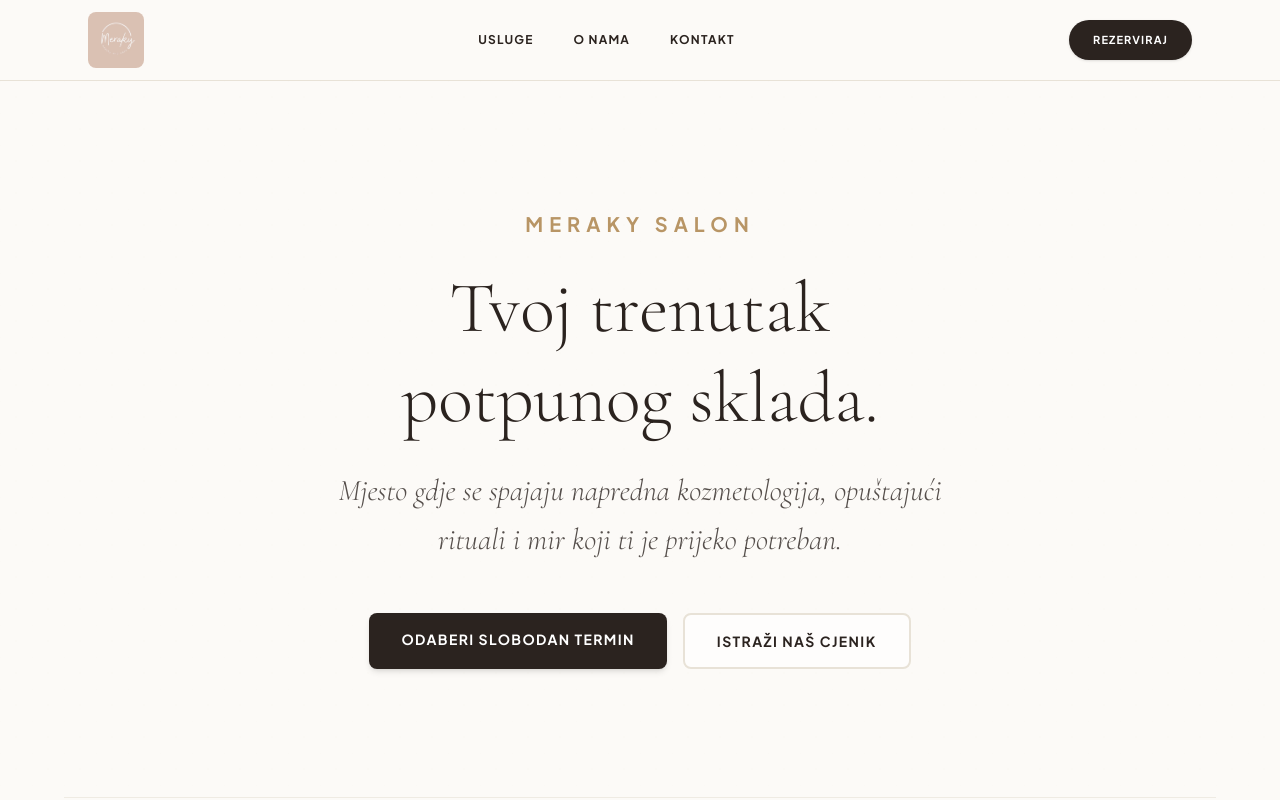
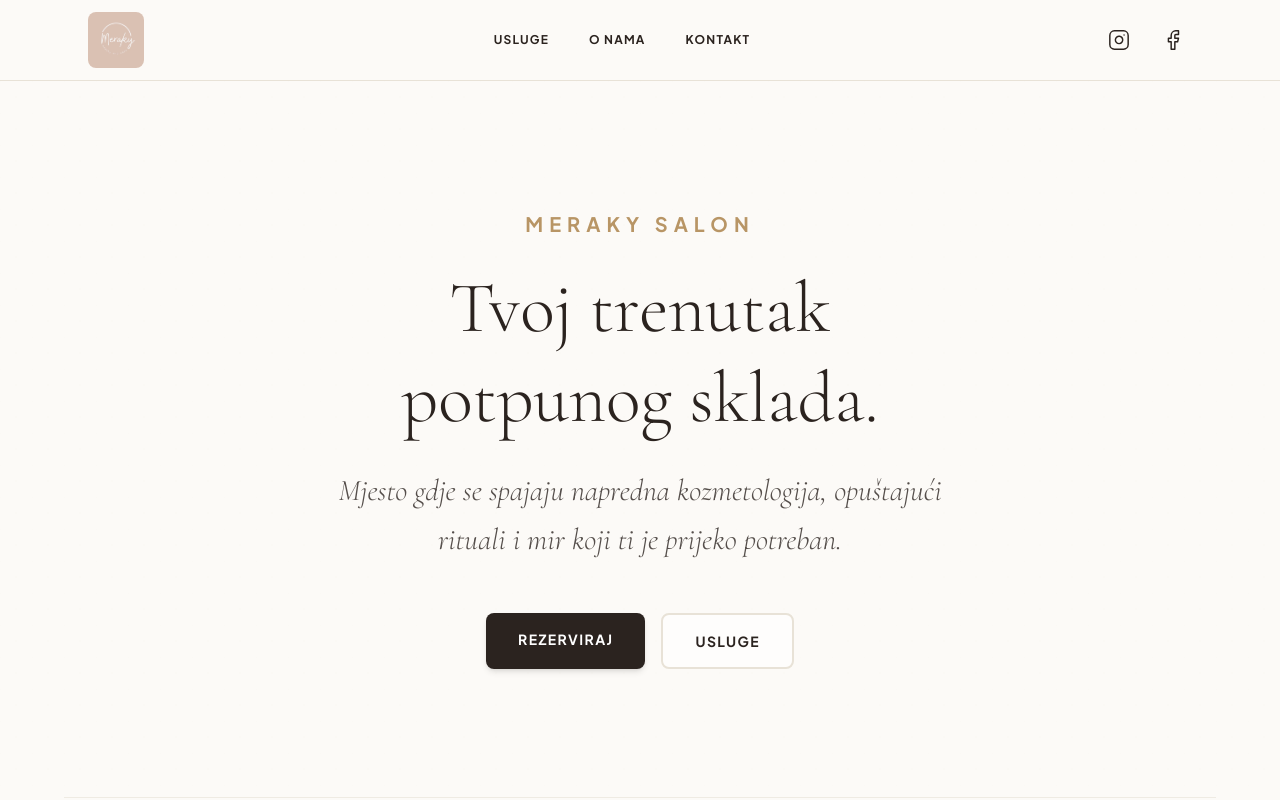
Before and after one commit to romansimunovic/meraky-web, a React (Vite) app: page / in a window 1280 px wide. Shown: the top 800 px of the page. Built offline with nearby package versions, Linux system fonts and the light colour scheme.

Commit message:
Dodavanje FB i IG u desni kut i dorada koda

```diff
--- a/src/App.jsx
+++ b/src/App.jsx
@@ -43,16 +43,13 @@ function ServiceIcon({ type }) {
 export default function App() {
   const [activeTab, setActiveTab] = useState(0);
   const [mobileMenuOpen, setMobileMenuOpen] = useState(false);
-// Stanja za praćenje prenesene usluge u kalendar
   const [preselectedCategory, setPreselectedCategory] = useState("");
   const [preselectedItem, setPreselectedItem] = useState("");
 
-  // Funkcija koja se okida kada klijent klikne "Rezerviraj →" u cjeniku
   const handleQuickBook = (categoryName, itemName) => {
     setPreselectedCategory(categoryName);
     setPreselectedItem(itemName);
 
-    // Glatko skrolanje do booking sustava
     const bookingSection = document.getElementById('rezervacija');
     if (bookingSection) {
       bookingSection.scrollIntoView({ behavior: 'smooth' });
@@ -82,13 +79,37 @@ export default function App() {
             <a href="#kontakt" className="hover:text-brand-gold transition-colors text-brand-espresso">Kontakt</a>
           </nav>
 
+          {/* SOCIJALNE IKONE (UMJESTO GUMBA REZERVIRAJ) */}
           <div className="flex items-center gap-4">
+            <div className="flex items-center gap-3 sm:gap-4 mr-2 md:mr-0">
+              {/* INSTAGRAM LINK */}
               <a
-              href="#rezervacija"
-              className="bg-brand-espresso hover:bg-brand-gold text-white text-[11px] uppercase tracking-widest font-bold py-3 px-6 rounded-full transition-all duration-300 shadow-sm active:scale-95"
+                href="https://www.instagram.com/merakycare/"
+                target="_blank"
+                rel="noopener noreferrer"
+                className="text-brand-espresso hover:text-brand-gold transition-colors p-2"
+                aria-label="Instagram profil"
               >
-              Rezerviraj
+                <svg className="w-5 h-5 sm:w-[22px] sm:h-[22px]" fill="none" viewBox="0 0 24 24" stroke="currentColor" strokeWidth="1.6" strokeLinecap="round" strokeLinejoin="round">
+                  <rect x="2" y="2" width="20" height="20" rx="5" ry="5"></rect>
+                  <path d="M16 11.37A4 4 0 1 1 12.63 8 4 4 0 0 1 16 11.37z"></path>
+                  <line x1="17.5" y1="6.5" x2="17.51" y2="6.5"></line>
+                </svg>
               </a>
+
+              {/* FACEBOOK LINK */}
+              <a
+                href="https://www.facebook.com/p/Meraky-Beauty-and-Care-100094700135644/"
+                target="_blank"
+                rel="noopener noreferrer"
+                className="text-brand-espresso hover:text-brand-gold transition-colors p-2"
+                aria-label="Facebook stranica"
+              >
+                <svg className="w-5 h-5 sm:w-[22px] sm:h-[22px]" fill="none" viewBox="0 0 24 24" stroke="currentColor" strokeWidth="1.6" strokeLinecap="round" strokeLinejoin="round">
+                  <path d="M18 2h-3a5 5 0 0 0-5 5v3H7v4h3v8h4v-8h3l1-4h-4V7a1 1 0 0 1 1-1h3z"></path>
+                </svg>
+              </a>
+            </div>
 
             {/* HAMBURGER GUMB ZA MOBITELE */}
             <button
@@ -151,13 +172,13 @@ export default function App() {
               href="#rezervacija"
               className="bg-brand-espresso hover:bg-brand-gold text-white text-sm font-bold uppercase tracking-widest py-4 px-8 rounded-lg transition-all duration-300 shadow-md text-center"
             >
-              Odaberi slobodan termin
+              REZERVIRAJ
             </a>
             <a
               href="#tretmani"
               className="border-2 border-brand-sand hover:border-brand-espresso bg-white/70 text-brand-espresso text-sm font-bold uppercase tracking-widest py-4 px-8 rounded-lg transition-all duration-300 text-center"
             >
-              Istraži naš cjenik
+              USLUGE
             </a>
           </div>
         </div>
@@ -171,7 +192,6 @@ export default function App() {
           <p className="text-sm sm:text-base text-brand-espresso/75 mt-2">Svakom tretmanu pristupamo individualno uz vrhunsku kozmetiku i holistički pristup.</p>
         </div>
 
-        {/* Luksuzni tabovi s podrškom za vodoravni scroll na mobitelima */}
         {/* Tabovi za kategorije */}
         <div className="w-full overflow-x-auto pb-4 mb-8 scrollbar-none touch-scroll">
           <div className="flex gap-3 px-1 md:justify-center min-w-max">
@@ -203,7 +223,6 @@ export default function App() {
                 <div className="flex items-center justify-between sm:justify-end gap-6 flex-shrink-0">
                   <span className="text-sm sm:text-base font-semibold font-mono text-brand-gold">{item.price} €</span>
 
-                  {/*button koji okida handleQuickBook */}
                   <button
                     onClick={() => handleQuickBook(servicesData[activeTab].category, item.name)}
                     className="text-xs uppercase tracking-wider font-bold text-brand-espresso/60 hover:text-brand-gold transition-colors cursor-pointer"
@@ -262,7 +281,6 @@ export default function App() {
 
       {/* BOOKING SUSTAV */}
       <div id="rezervacija" className="bg-brand-clay py-8 border-t border-brand-sand/60">
-        {/* Prosljeđuje preselect vrijednosti u komponentu */}
         <BookingSystem
           servicesData={servicesData}
           initialCategory={preselectedCategory}
@@ -274,7 +292,7 @@ export default function App() {
       <footer id="kontakt" className="bg-brand-espresso text-brand-cream py-16 border-t border-white/10">
         <div className="max-w-6xl mx-auto px-4 sm:px-6 grid grid-cols-1 md:grid-cols-3 gap-12 text-center md:text-left">
 
-          {/* LOGO U FOOTERU S KONTRASTNOM ZALEĐINOM */}
+          {/* LOGO U FOOTERU */}
           <div className="space-y-4 flex flex-col items-center md:items-start">
             <div className="bg-brand-cream/10 p-2.5 rounded-xl inline-block backdrop-blur-sm border border-white/5 shadow-inner">
               <img
@@ -288,33 +306,26 @@ export default function App() {
             </p>
           </div>
 
-          {/* LOKACIJA, KONTAKT I RADNO VRIJEME (Spojeno u jedan stupac radi ravnoteže) */}
+          {/* LOKACIJA, KONTAKT I RADNO VRIJEME */}
           <div className="grid grid-cols-1 sm:grid-cols-2 md:grid-cols-1 gap-8 text-center sm:text-left">
             <div className="space-y-3">
               <h5 className="text-xs uppercase tracking-widest font-bold text-brand-gold">Lokacija i Kontakt</h5>
               <div className="space-y-1.5 text-sm text-brand-cream/90 flex flex-col items-center sm:items-start md:items-start">
                 <p>Krbavska ulica 15, 31000 Osijek</p>
-
-      {/* KLIKABILNI TELEFON */}
                 <a
                   href="tel:+385992781199"
-        className="hover:text-brand-gold transition-colors duration-200 flex items-center gap-1"
+                  className="hover:text-brand-gold transition-colors duration-200"
                 >
                   Telefon: 099 278 1199
                 </a>
-
-      {/* KLIKABILNI EMAIL */}
                 <a
                   href="mailto:merakycare@gmail.com"
-        className="hover:text-brand-gold transition-colors duration-200 flex items-center gap-1"
+                  className="hover:text-brand-gold transition-colors duration-200"
                 >
                   E-mail: merakycare@gmail.com
                 </a>
               </div>
             </div>
-
-
-
 
             <div className="space-y-3">
               <h5 className="text-xs uppercase tracking-widest font-bold text-brand-gold">Radno Vrijeme</h5>
@@ -326,7 +337,7 @@ export default function App() {
             </div>
           </div>
 
-          {/* INTEGRACIJA GOOGLE MAPSA (Treći stupac na desktopu, na dnu na mobitelu) */}
+          {/* GOOGLE MAPS */}
           <div className="space-y-4 w-full">
             <h5 className="text-xs uppercase tracking-widest font-bold text-brand-gold text-center md:text-left">Gdje se nalazimo</h5>
             <div className="w-full overflow-hidden rounded-2xl border border-white/10 shadow-lg group">
```
Lines whose indentation alone changed are shown as unchanged.
